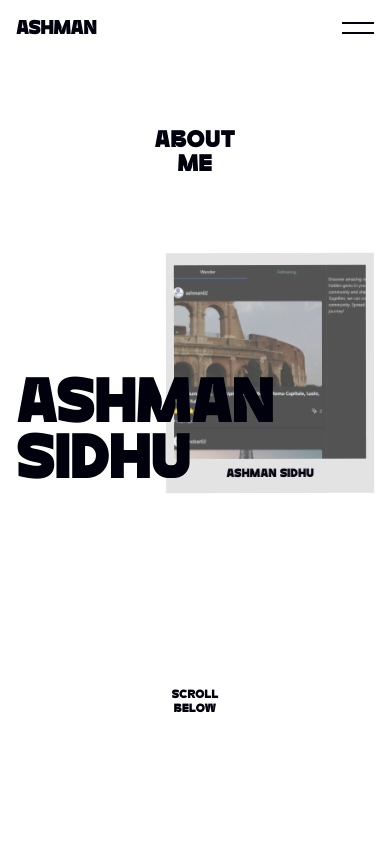
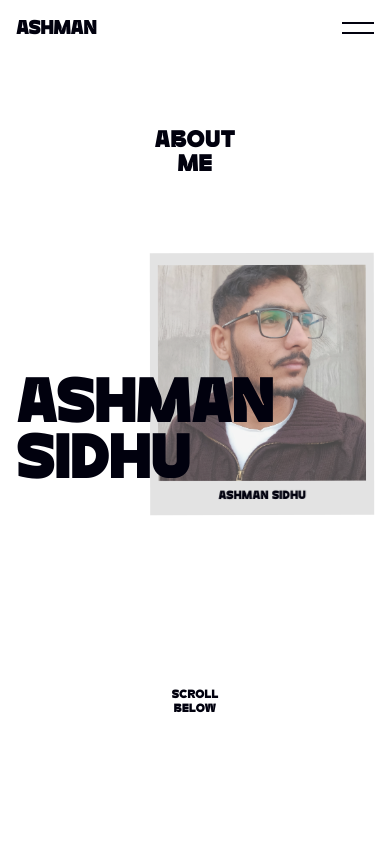
Before and after one commit to ashman02/portfolio-3, a Next.js app: page /about in a window 390 px wide. Shown: the top 844 px of the page. Built offline with nearby package versions, Linux system fonts and the light colour scheme.

Commit message:
added about photo

```diff
--- a/src/app/(app)/about/page.tsx
+++ b/src/app/(app)/about/page.tsx
@@ -1,7 +1,7 @@
 "use client"
 import Image from "next/image"
 import React, { useRef } from "react"
-import home from "@/../public/images/placesur/Home.png"
+import mypic from "@/../public/images/mypic.jpg"
 import { useGSAP } from "@gsap/react"
 import gsap from "gsap"
 import { ScrollTrigger } from "gsap/ScrollTrigger"
@@ -100,12 +100,12 @@ const About = () => {
         </div>
         <div
           ref={cardRef}
-          className="w-[208px] md:w-[282px] lg:w-[320px] h-[240px] md:h-[312px] lg:h-[344px] bg-bgshade2 px-2 py-3 md:px-4 md:py-4 lg:py-6 flex flex-col gap-2 md:gap-4 lg:gap-6 items-center justify-center cursor-pointer mb-5 fixed top-[30%] right-4 md:right-12 lg:right-[72px] -z-10 transform-3d transform-gpu will-change-transform init-fade-in"
+          className=" bg-bgshade2 px-2 py-3 md:px-4 md:py-4 lg:py-6 flex flex-col gap-2 md:gap-4 lg:gap-6 items-center justify-center cursor-pointer mb-5 fixed top-[30%] right-4 md:right-12 lg:right-[72px] -z-10 transform-3d transform-gpu will-change-transform init-fade-in"
         >
           <Image
-            src={home}
+            src={mypic}
             alt="home-image"
-            className="w-full h-full object-cover object-center opacity-70"
+            className="w-[208px] md:w-[282px] lg:w-[320px] h-[216px] md:h-[288px] lg:h-[320px] object-cover object-center opacity-70"
           />
           <h1 className="small-text">ASHMAN SIDHU</h1>
         </div>
```
Also changed, not shown: public/images/mypic.jpg (added).
